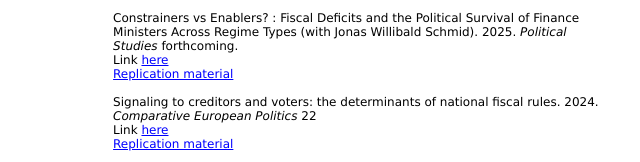
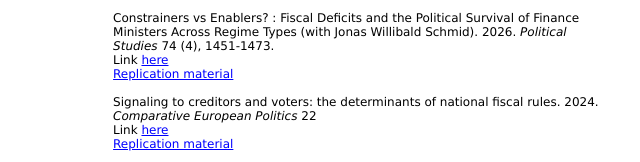
Before and after one commit to Lasseaaskoven/Lasseaaskoven.github.io, a plain HTML site: page research.html in a window 1280 px wide. Shown: the part 567-729 px from the top of the page, 361-1001 px from the left. Drawn offline with Linux system fonts and the light colour scheme.

Commit message:
Update research.html

```diff
--- a/research.html
+++ b/research.html
@@ -72,7 +72,7 @@ if(typeof Muse == "undefined") window.Muse = {}; window.Muse.assets = {"required
 	       <p>Link <a class="nonblock" href="https://doi.org/10.1017/S1475676525100315">here</a></p>
 		 	  <p><a class="nonblock" href="https://github.com/Lasseaaskoven/replication-Electoral-Consequences-of-Legislative-Organization">Replication material</a></p>
 		    <p>&nbsp;</p>
-		  <p>  Constrainers vs Enablers? : Fiscal Deficits and the Political Survival of Finance Ministers Across Regime Types (with Jonas Willibald  Schmid). 2025.  <span id="u160-4">Political Studies</span> forthcoming.  <p>
+		  <p>  Constrainers vs Enablers? : Fiscal Deficits and the Political Survival of Finance Ministers Across Regime Types (with Jonas Willibald  Schmid). 2026.  <span id="u160-4">Political Studies</span> 74 (4), 1451-1473.  <p>
 	       <p>Link <a class="nonblock" href="https://doi.org/10.1177/00323217251378842">here</a></p>
 		 	  <p><a class="nonblock" href="https://doi.org/10.7910/DVN/OD6XH2">Replication material</a></p>
 		    <p>&nbsp;</p>
```
